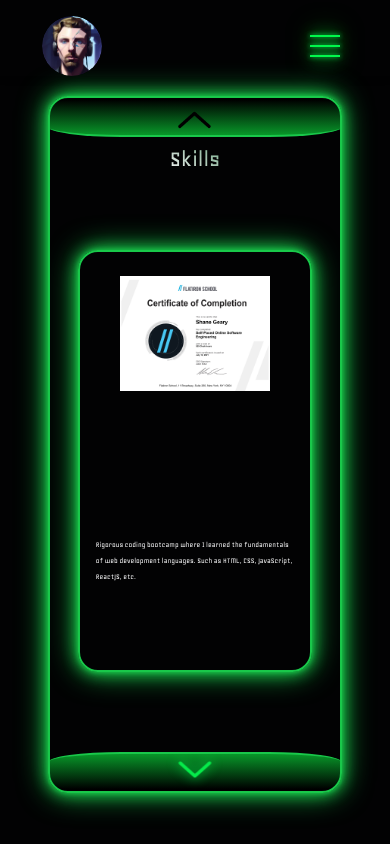
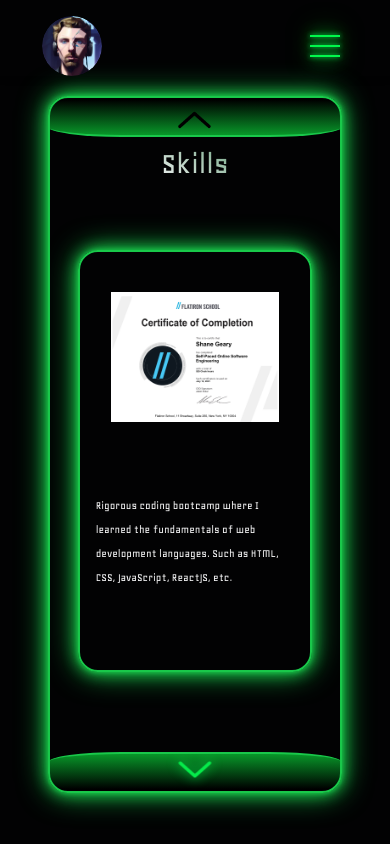
Before and after one commit to Shane-Geary/shane-geary-portfolio, a Next.js app: page /skills in a window 390 px wide. Built offline with nearby package versions, Linux system fonts and the light colour scheme.

Commit message:
Font Update—Skills page

```diff
--- a/src/app/skills/aws-certifications/aws-certs.module.scss
+++ b/src/app/skills/aws-certifications/aws-certs.module.scss
@@ -56,7 +56,7 @@
 
 .awsText {
 	flex: 1;
-	font-size: 15px;
+	font-size: 22px;
 	line-height: 2;
 	max-width: 100%;
 	height: auto;
@@ -69,14 +69,14 @@
 	overflow-y: auto;
 	margin: 0 1rem 0 1rem;
 	@media (max-width: 768px) {
-		font-size: 10px;
+		font-size: 14px;
 		align-items: flex-start;
 		max-height: 100%;
 		margin: 0;
 	}
 
 	@media (max-width: 480px) {
-		font-size: 8px;
+		font-size: 12px;
 		align-items: flex-start;
 		height: 25dvh;
 		margin: 0;
@@ -95,7 +95,7 @@
 }
 
 .verifyWrapper {
-	font-size: 1rem;
+	font-size: 1.25rem;
 	margin-top: 1rem;
 	color: var(--header-green);
 	cursor: pointer;
@@ -105,13 +105,13 @@
 	transform: translateX(-50%);
 
 	@media (max-width: 768px) {
-		font-size: 0.45rem;
+		font-size: 0.75rem;
 		bottom: 25%;
 		margin-top: 0.8rem;
 	}
 
 	@media (max-width: 480px) {
-		font-size: 0.4rem;
+		font-size: 0.75rem;
 		margin-top: 0.8rem;
 		bottom: 15%;
 	}
--- a/src/app/skills/flatiron/flatiron.module.scss
+++ b/src/app/skills/flatiron/flatiron.module.scss
@@ -56,7 +56,7 @@
 
 .flatironText {
 	flex: 1;
-	font-size: 15px;
+	font-size: 22px;
 	line-height: 2;
 	max-width: 100%;
 	height: auto;
@@ -68,12 +68,12 @@
 	position: relative;
 	margin: 0 1rem 0 2rem;
 	@media (max-width: 768px) {
-		font-size: 10px;
+		font-size: 14px;
 		margin: 0;
 	}
 
 	@media (max-width: 480px) {
-		font-size: 8px;
+		font-size: 12px;
 		width: auto;
 		height: auto;
 		margin: 0;
@@ -99,10 +99,11 @@
 	}
 
 	@media (max-width: 480px) {
-		margin: 0.5rem;
-		max-width: 75%;
+		margin: 1.5rem 0.5rem 0.5rem 0.5rem;
+		max-width: 85%;
 		height: auto;
 		object-fit: contain;
+		flex: 0 1 0;
 	}
 }
 
--- a/src/app/skills/skills.module.scss
+++ b/src/app/skills/skills.module.scss
@@ -7,7 +7,7 @@
 
 .skillsTitleWrapper {
 	position: absolute;
-	font-size: 3rem;
+	font-size: 3.5rem;
 	top: 6%;
 	left: 50%;
 	transform: translateX(-50%);
@@ -19,17 +19,17 @@
 	color: transparent;
 
 	@media (min-width: 1024px) {
-		font-size: 3rem;
+		font-size: 3.6rem;
 	}
 
 	@media (max-width: 768px) {
-		font-size: 1.6rem;
+		font-size: 1.8rem;
 		margin-top: 0.5rem;
 		top: 5%;
 	}
 
 	@media (max-width: 480px) {
-		font-size: 1.5em;
+		font-size: 2rem;
 		top: 6%;
 	}
 }
```
